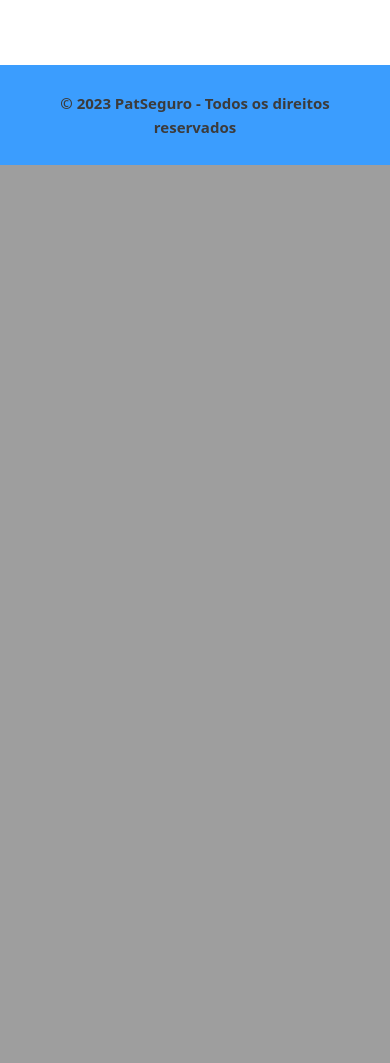
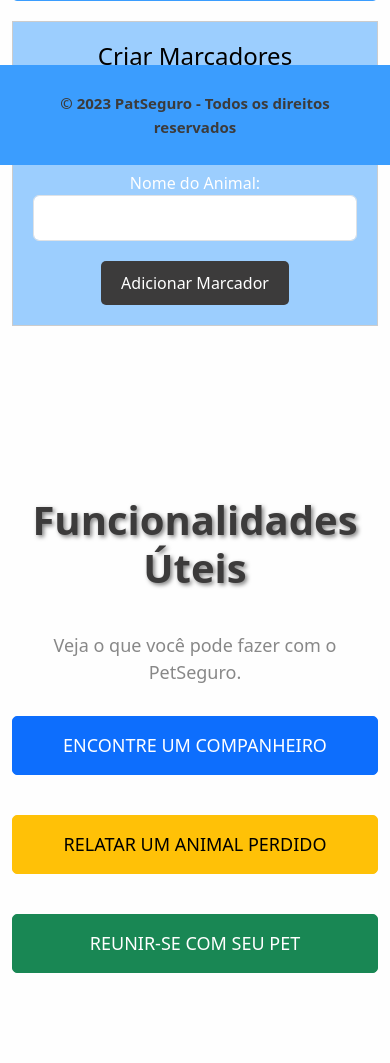
Before and after one commit to TiagoKblo/PI3-CidadesInteligentes-PetSeguro, a PHP site: page /rastreamento.html in a window 390 px wide. Shown: the part 679-1742 px from the top of the page. Before the commit the page ends 844 px from the top, so only its background shows below. Run offline with PHP 8.4, Linux system fonts and the light colour scheme; some libraries are stand-ins or nearby versions.

Commit message:
criação rastreamento

```diff
--- a/index.html
+++ b/index.html
@@ -18,7 +18,6 @@
 
          <!-- Link para a biblioteca Bootstrap Icons -->
          <link rel="stylesheet" href="https://cdn.jsdelivr.net/npm/bootstrap-icons@1.11.1/font/bootstrap-icons.css">
-
 
        <!-- Arquivo CSS personalizado para estilos específicos -->
        <link rel="stylesheet" href="styles.css">
@@ -50,7 +49,7 @@
                             <a class="nav-link" href="#">Comunidade</a>
                         </li>
                         <li class="nav-item">
-                            <a class="nav-link" href="#">Sobre Nós</a>
+                            <a class="nav-link" href="#">Minha Conta</a>
                         </li>
                     </ul>
                 </div>
@@ -138,7 +137,8 @@
  <script src="https://unpkg.com/aos@2.3.1/dist/aos.js"></script>
  <script>
     AOS.init();
-  </script>
+    </script>
+
 
 </body>
 </html>
--- /dev/null
+++ b/map.js
@@ -0,0 +1,17 @@
+// map.js
+
+function initMap() {
+  const myLatLng = { lat: -22.4334, lng: -46.8222 }; // Coordenadas da cidade de Itapira, SP, Brasil
+  const map = new google.maps.Map(document.getElementById('map'), {
+      center: myLatLng,
+      zoom: 8
+  });
+
+// Exemplo de marcador personalizado para um animal de estimação
+const petMarker = new google.maps.Marker({
+  position: { lat: -22.4334, lng: -46.8222 }, // Coordenadas do animal de estimação
+  map: map, // O mapa em que o marcador será exibido
+  icon: 'caminho-para-o-seu-icone.png' // Caminho para o ícone personalizado
+});
+
+}
--- a/rastreamento.html
+++ b/rastreamento.html
@@ -19,6 +19,9 @@
     <!-- Link para a biblioteca Bootstrap Icons -->
     <link rel="stylesheet" href="https://cdn.jsdelivr.net/npm/bootstrap-icons@1.11.1/font/bootstrap-icons.css">
 
+    <!-- Vincule o seu arquivo JavaScript -->
+    <script src="map.js"></script>
+
 
     <!-- Arquivo CSS personalizado para estilos específicos -->
     <link rel="stylesheet" href="styles.css">
@@ -35,7 +38,8 @@
 
             <!-- Botões alinhados à direita -->
             <div class="ml-auto">
-                <button class="navbar-toggler" type="button" data-toggle="collapse" data-target="#navbarNav" aria-controls="navbarNav" aria-expanded="false" aria-label="Toggle navigation">
+                <button class="navbar-toggler" type="button" data-toggle="collapse" data-target="#navbarNav"
+                    aria-controls="navbarNav" aria-expanded="false" aria-label="Toggle navigation">
                     <span class="navbar-toggler-icon"></span>
                 </button>
                 <div class="collapse navbar-collapse" id="navbarNav">
@@ -50,7 +54,7 @@
                             <a class="nav-link" href="#">Comunidade</a>
                         </li>
                         <li class="nav-item">
-                            <a class="nav-link" href="#">Sobre Nós</a>
+                            <a class="nav-link" href="#">Minha Conta</a>
                         </li>
                     </ul>
                 </div>
@@ -59,12 +63,74 @@
     </nav>
 
     </section>
+
 <!-- Seção Principal -->
-<section class="main-section" id="main">
+<section class="main-section" id="main" data-aos="fade-up" data-aos-duration="1000">
     <div class="container">
+        <h2 class="section-heading">Localizar meu Pet</h2>
+        <div class="row" data-aos="fade-up" data-aos-duration="1000">
+            <div class="col-md-9">
                 <div id="map" style="height: 400px;"></div> <!-- Esta div para o mapa -->
             </div>
+            <div class="col-md-3" data-aos="fade-up" data-aos-duration="1000">
+                <!-- Seção de Configurações -->
+                <div id="config-panel">
+                    <h2>Criar Marcadores</h2>
+                    <form>
+                        <div class="form-group">
+                            <label for="icon-select">Escolha um ícone:</label>
+                            <select id="icon-select" class="form-control">
+                                <option value="icone-1.png"><i class="bi bi-heart"></i> Ícone 1</option>
+                                <option value="icone-2.png"><i class="bi bi-star"></i> Ícone 2</option>
+                                <!-- Adicione mais opções de ícones aqui -->
+                            </select>
+                        </div>
+                        <div class="form-group">
+                            <label for="pet-name">Nome do Animal:</label>
+                            <input type="text" id="pet-name" class="form-control">
+                        </div>
+                        <button type="button" onclick="adicionarMarcador()" data-aos="fade-up" data-aos-duration="1000">Adicionar Marcador</button>
+                    </form>
+                </div>
+            </div>
+        </div>
+    </div>
 </section>
+
+<!-- Seção de Funcionalidades Úteis -->
+<section class="funcionalidades-section" id="funcionalidades" data-aos="fade-up" data-aos-duration="1000">
+    <div class="container">
+        <div class="row justify-content-center" data-aos="fade-up" data-aos-duration="1000">
+            <div class="col-md-8 text-center">
+                <h2 class="section-heading">Funcionalidades Úteis</h2>
+                <p class="section-subheading">Veja o que você pode fazer com o PetSeguro.</p>
+            </div>
+        </div>
+        <div class="row">
+            <div class="col-md-4" data-aos="fade-up" data-aos-duration="1000">
+                <div class="funcionalidades-uteis">
+                    <button class="btn btn-primary">Encontre um companheiro</button>
+                </div>
+            </div>
+            <div class="col-md-4" data-aos="fade-up" data-aos-duration="1000">
+                <div class="funcionalidades-uteis">
+                    <button class="btn btn-warning">Relatar um animal perdido</button>
+                </div>
+            </div>
+            <div class="col-md-4" data-aos="fade-up" data-aos-duration="1000">
+                <div class="funcionalidades-uteis">
+                    <button class="btn btn-success">Reunir-se com seu pet</button>
+                </div>
+            </div>
+            <!-- Adicione mais colunas e botões conforme necessário -->
+        </div>
+    </div>
+</section>
+
+
+<!-- Outras seções abaixo desta nova seção -->
+
+
 
 
 
@@ -95,7 +161,9 @@
             });
         }
     </script>
-<script src="https://maps.googleapis.com/maps/api/js?key=AIzaSyB-K_J9mjjy6UPA429Sp_rJhaW49GQNq8I&callback=initMap"></script>
+    <script
+        src="https://maps.googleapis.com/maps/api/js?key=AIzaSyB-K_J9mjjy6UPA429Sp_rJhaW49GQNq8I&callback=initMap"></script>
 
 </body>
+
 </html>
--- a/styles.css
+++ b/styles.css
@@ -76,8 +76,8 @@
 /* Estilos para o texto na seção */
 .banner-section h1 {
     color: #3c3b3b;
-    font-size: 60px;
-    margin-top: 100px;
+    font-size: 40px;
+    margin-top: 280px;
     text-align: center;
     font-weight: bold; /* Texto em negrito */
     text-shadow: 2px 2px 4px rgba(0, 0, 0, 0.5); /* Sombreamento de texto */
@@ -86,10 +86,11 @@
 .banner-section p {
     color: #3c3b3b;
     text-align: center;
-    font-size: 40px;
+    font-size: 20px;
     font-weight: bold; /* Texto em negrito */
     text-shadow: 1px 1px 2px rgba(0, 0, 0, 0.3); /* Sombreamento de texto */
-    margin-top: 100px;
+    margin-top: 130px;
+
 }
 /* Estilos para o conteúdo principal */
 .container {
@@ -97,11 +98,63 @@
     text-align: center;
     color: white;
 }
-/* Estilos para a Seção Principal */
+
+/* Estilos para a seção principal */
 .main-section {
-    padding: 100px 0; /* Espaçamento interno superior e inferior */
+    background-color: #fefefe; /* Cor de fundo da seção */
+    padding: 100px 0; /* Espaçamento interno */
 }
 
+.main-section h2 {
+    font-size: 50px; /* Tamanho da fonte do título */
+    margin-bottom: 40px; /* Espaçamento inferior do título */
+}
+
+/* Estilos para a div do mapa */
+#map {
+    height: 400px;
+    border: 2px solid #3b9dfe; /* Borda fina ao redor do mapa */
+    border-radius: 5px; /* Borda arredondada */
+
+}
+
+/* Estilos para a seção de configurações */
+#config-panel {
+    background-color: rgba(59, 157, 254, 0.5); /* Cor de fundo da seção */
+    padding: 20px; /* Espaçamento interno */
+    border: 1px solid #ccc; /* Borda fina ao redor da seção */
+    margin-top: 20px; /* Espaçamento superior para separar da seção anterior */
+}
+
+#config-panel h2 {
+    color: #000;
+    font-size: 24px; /* Tamanho da fonte do título */
+    margin-bottom: 20px; /* Espaçamento inferior do título */
+}
+
+#icon-select {
+    width: 100%; /* Largura total para preencher a largura da div */
+    padding: 10px; /* Espaçamento interno dos seletores */
+    margin-bottom: 10px; /* Espaçamento inferior entre os seletores */
+}
+
+#pet-name {
+    width: 100%; /* Largura total para preencher a largura da div */
+    padding: 10px; /* Espaçamento interno do campo de texto */
+    margin-bottom: 20px; /* Espaçamento inferior do campo de texto */
+}
+
+#config-panel button {
+    background-color: #3c3b3b; /* Cor de fundo do botão */
+    color: #fff; /* Cor do texto do botão */
+    padding: 10px 20px; /* Espaçamento interno do botão */
+    border: none; /* Remova a borda do botão */
+    border-radius: 5px; /* Borda arredondada */
+    cursor: pointer; /* Mude o cursor para um ponteiro ao passar o mouse */
+}
+
+
+/* Estilos para a seção de vantagens */
 .section-heading {
     margin-bottom: 80px; /* Espaçamento inferior para o título da seção */
     color: #3c3b3b;
@@ -169,11 +222,40 @@
 .custom-link:hover {
     color: #150ae8; /* Cor do link ao passar o mouse (hover) */
 }
-/* Estilo da div que contém o mapa */
-.map-container {
-    height: 400px; /* Altura desejada para o mapa */
-    border: 1px solid #ccc; /* Uma borda para destacar a div do mapa */
-    border-radius: 8px; /* Borda arredondada */
-    box-shadow: 0 0 10px rgba(0, 0, 0, 0.1); /* Sombra suave */
-    margin-top: 20px; /* Espaçamento superior */
+
+/* Estilos para a seção de Funcionalidades Úteis */
+.funcionalidades-section {
+    background-color: #fefefe; /* Cor de fundo da seção */
+    padding: 50px 0; /* Espaçamento interno superior e inferior */
+    text-align: center;
 }
+
+.funcionalidades-section h2 {
+    color: #3c3b3b;
+    font-size: 40px;
+    text-align: center;
+    font-weight: bold; /* Texto em negrito */
+    text-shadow: 2px 2px 4px rgba(0, 0, 0, 0.5); /* Sombreamento de texto */
+    margin-bottom: 40px; /* Espaçamento inferior para o título da seção */
+}
+
+.funcionalidades-section .section-subheading {
+    font-size: 18px; /* Tamanho da fonte para o subtitulo */
+    color: #888; /* Cor do subtitulo */
+    margin-bottom: 30px; /* Espaçamento inferior para o subtitulo */
+}
+
+/* Estilos para os botões de funcionalidades */
+.funcionalidades-uteis button {
+    width: 100%; /* Largura total dos botões */
+    margin-bottom: 40px; /* Espaçamento inferior entre os botões */
+    font-size: 18px; /* Tamanho da fonte para os botões */
+    text-transform: uppercase; /* Texto em maiúsculas */
+    border-radius: 5px; /* Borda arredondada dos botões */
+    padding: 15px; /* Espaçamento interno dos botões */
+}
+
+.funcionalidades-uteis button:hover {
+    background-color: #3b9dfe; /* Cor de fundo ao passar o mouse */
+    color: #fff; /* Cor do texto ao passar o mouse */
+}
```
Lines whose indentation alone changed are shown as unchanged.
